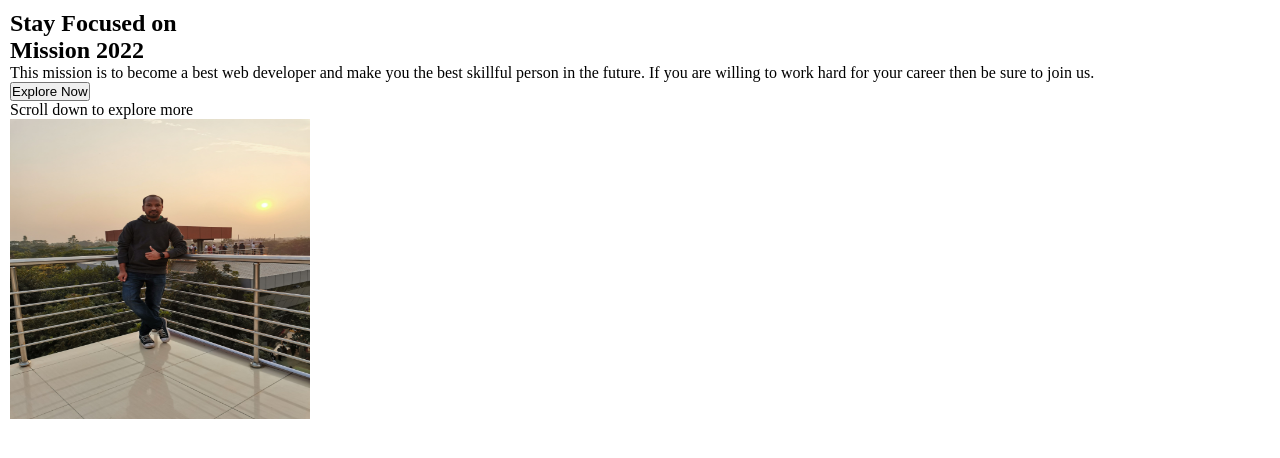
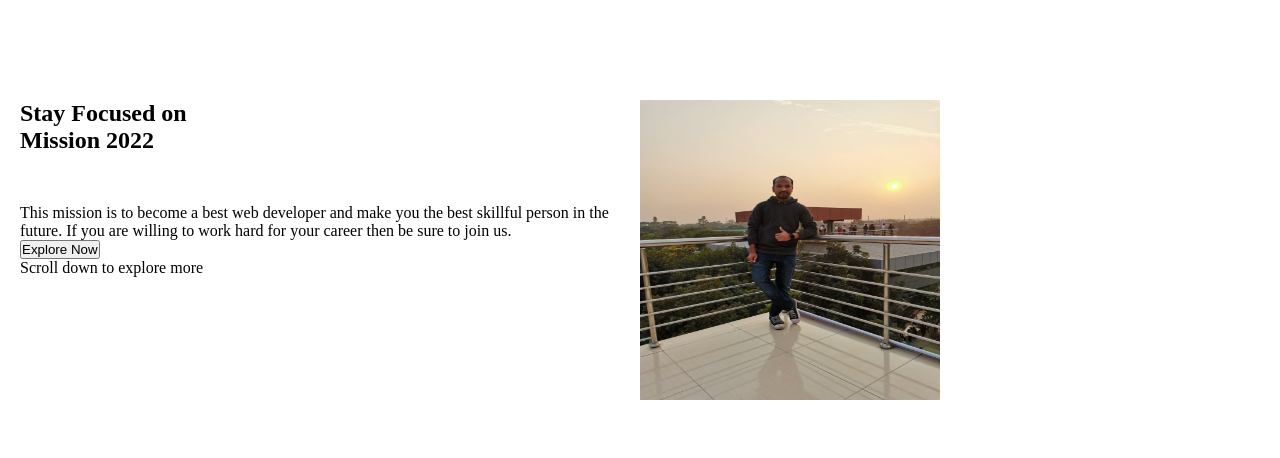
Before and after one commit to jibon969/portfolio-template, a plain HTML site: page index.html in a window 1280 px wide. Drawn offline with Linux system fonts and the light colour scheme.

Commit message:
added some files

```diff
--- a/assets/css/style.css
+++ b/assets/css/style.css
@@ -5,5 +5,21 @@
 }
 
 #header{
-    margin: 10px;
+    margin-top: 100px;
+    margin-left: 20px;
+    margin-right: 20px;
 }
+
+.left-section{
+    width: 50%;
+    float: left;
+}
+
+.header-title{
+    margin-bottom: 50px;
+}
+
+.right-section{
+    width: 50%;
+    float: right;
+}
```
Also changed, not shown: index.html (+1 -0 lines).
